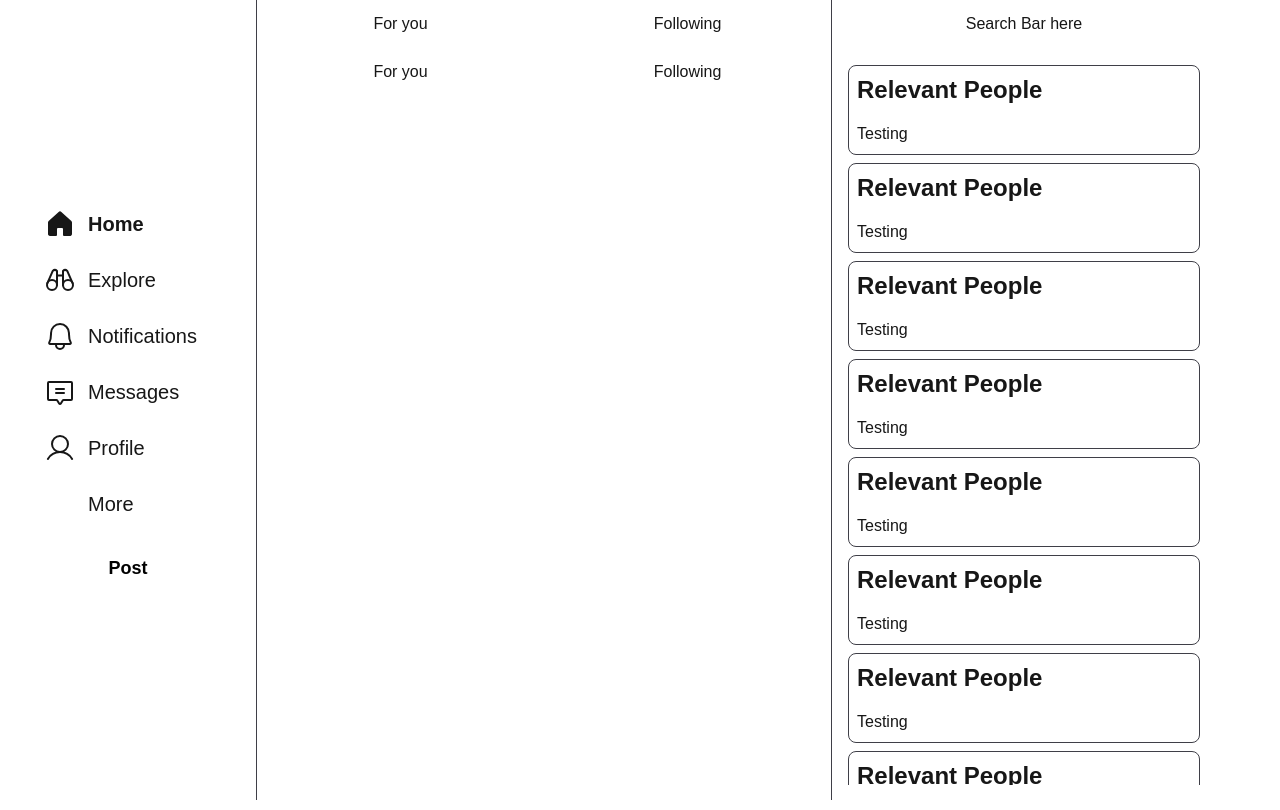
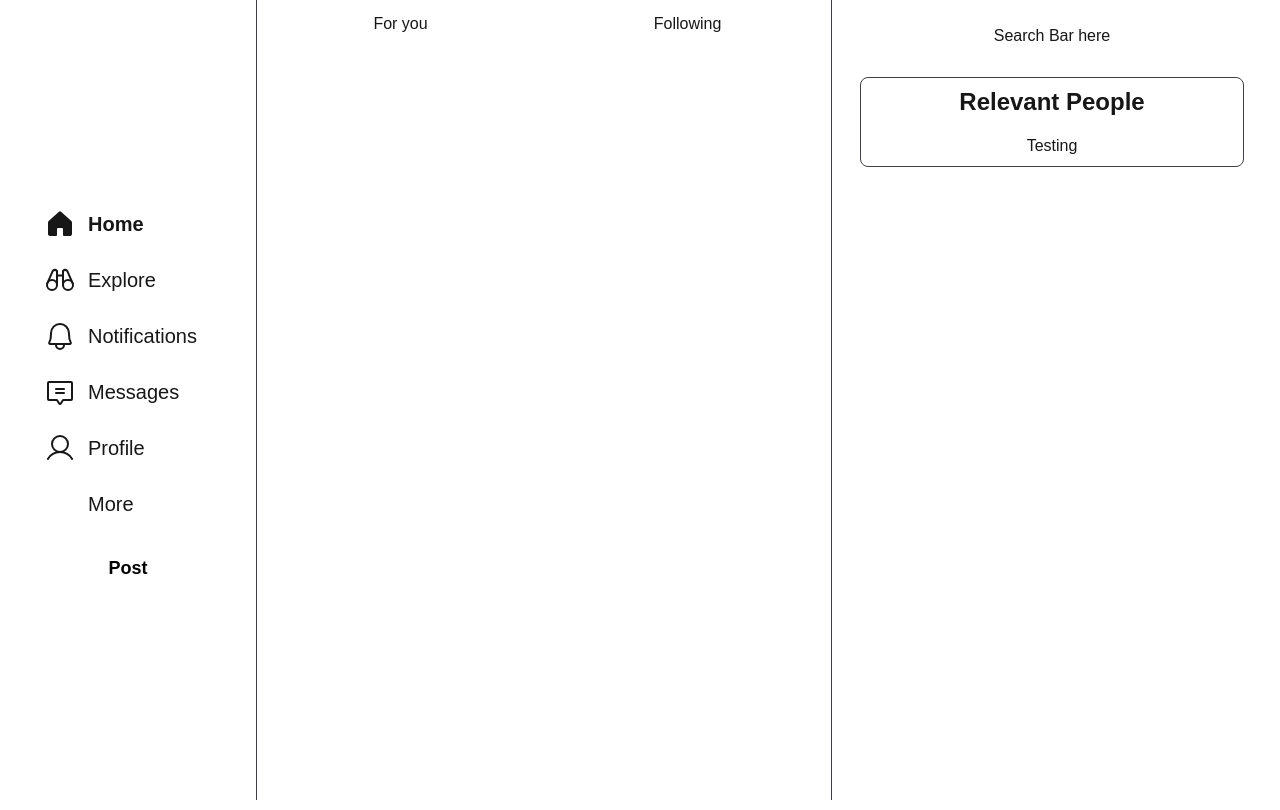
Before and after one commit to pickachuuu/kaleido-client, a Next.js app: page /home in a window 1280 px wide. Built offline with nearby package versions, Linux system fonts and the light colour scheme.

Commit message:
feat: refactor HomeLayout to integrate ScrollableContent and simplify sidebar structure

```diff
--- a/src/app/(dashboard)/home/layout.tsx
+++ b/src/app/(dashboard)/home/layout.tsx
@@ -5,6 +5,7 @@ import TransparentHeader from "@/components/ui/TransparentHeader";
 import NavButton from "@/components/ui/NavButton";
 import StickyPanel from "@/components/layout/StickyPanel";
 import NavButtonContainer from "@/components/layout/NavButtonContainer";
+import ScrollableContent from "@/components/ui/ScrollableContent";
 
 export default function HomeLayout({
     children,
@@ -14,26 +15,14 @@ export default function HomeLayout({
     return (
         <LayoutContainer>
             <MainLayout>
-                <NavButtonContainer>
-                    <NavButton>
-                        For you
-                    </NavButton>
-                    <NavButton>
-                        Following
-                    </NavButton>
-                </NavButtonContainer>
-
                 {children}
             </MainLayout>
-            {/* Right sidebar */}
-            <div className="hidden lg:block w-96 sticky top-0 h-screen">
-                {/* Search bar */}
-                <div className="bg-background border-b-1 border-background p-3 text-center">
-                    Search Bar here
-                </div>
 
-                {/* Scrollable content area */}
-                <div className="flex flex-col gap-2 p-4 h-[calc(100vh-64px)] overflow-y-auto">
+            <StickyPanel>
+                    <div className="bg-background border-b-1 border-background p-3 text-center">
+                        Search Bar here
+                    </div>
+                <ScrollableContent>
                     <Card variant={"outline"} size={"auth"}>
                         <Card.Header className="text-2xl">
                             Relevant People
@@ -42,72 +31,8 @@ export default function HomeLayout({
                             Testing
                         </Card.Content>
                     </Card>
-
-                    <Card variant={"outline"} size={"auth"}>
-                        <Card.Header className="text-2xl">
-                            Relevant People
-                        </Card.Header>
-                        <Card.Content>
-                            Testing
-                        </Card.Content>
-                    </Card>
-
-                    <Card variant={"outline"} size={"auth"}>
-                        <Card.Header className="text-2xl">
-                            Relevant People
-                        </Card.Header>
-                        <Card.Content>
-                            Testing
-                        </Card.Content>
-                    </Card>
-
-                    <Card variant={"outline"} size={"auth"}>
-                        <Card.Header className="text-2xl">
-                            Relevant People
-                        </Card.Header>
-                        <Card.Content>
-                            Testing
-                        </Card.Content>
-                    </Card>
-
-                    <Card variant={"outline"} size={"auth"}>
-                        <Card.Header className="text-2xl">
-                            Relevant People
-                        </Card.Header>
-                        <Card.Content>
-                            Testing
-                        </Card.Content>
-                    </Card>
-
-                    <Card variant={"outline"} size={"auth"}>
-                        <Card.Header className="text-2xl">
-                            Relevant People
-                        </Card.Header>
-                        <Card.Content>
-                            Testing
-                        </Card.Content>
-                    </Card>
-
-                    <Card variant={"outline"} size={"auth"}>
-                        <Card.Header className="text-2xl">
-                            Relevant People
-                        </Card.Header>
-                        <Card.Content>
-                            Testing
-                        </Card.Content>
-                    </Card>
-
-                    <Card variant={"outline"} size={"auth"}>
-                        <Card.Header className="text-2xl">
-                            Relevant People
-                        </Card.Header>
-                        <Card.Content>
-                            Testing
-                        </Card.Content>
-                    </Card>
-                </div>
-            </div>
-
+                </ScrollableContent>
+            </StickyPanel>
         </LayoutContainer>
     )
 }
```
